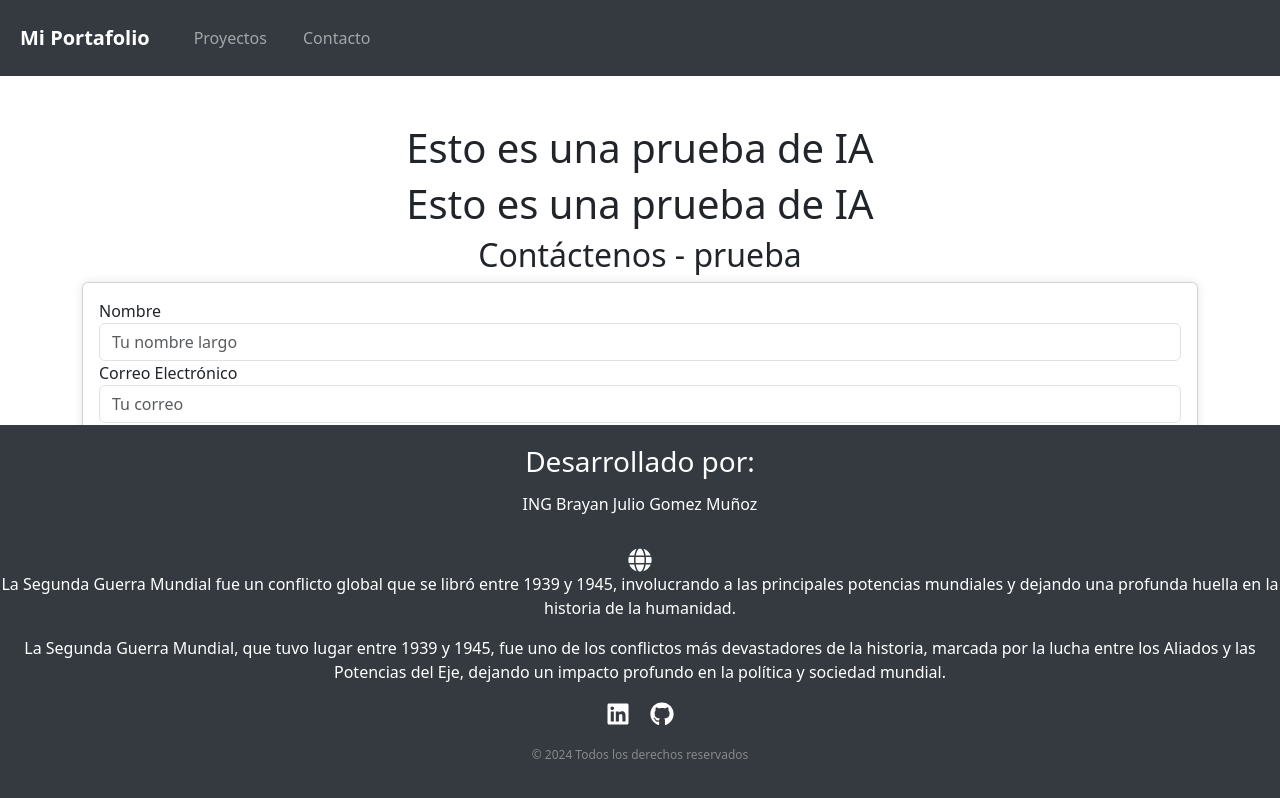
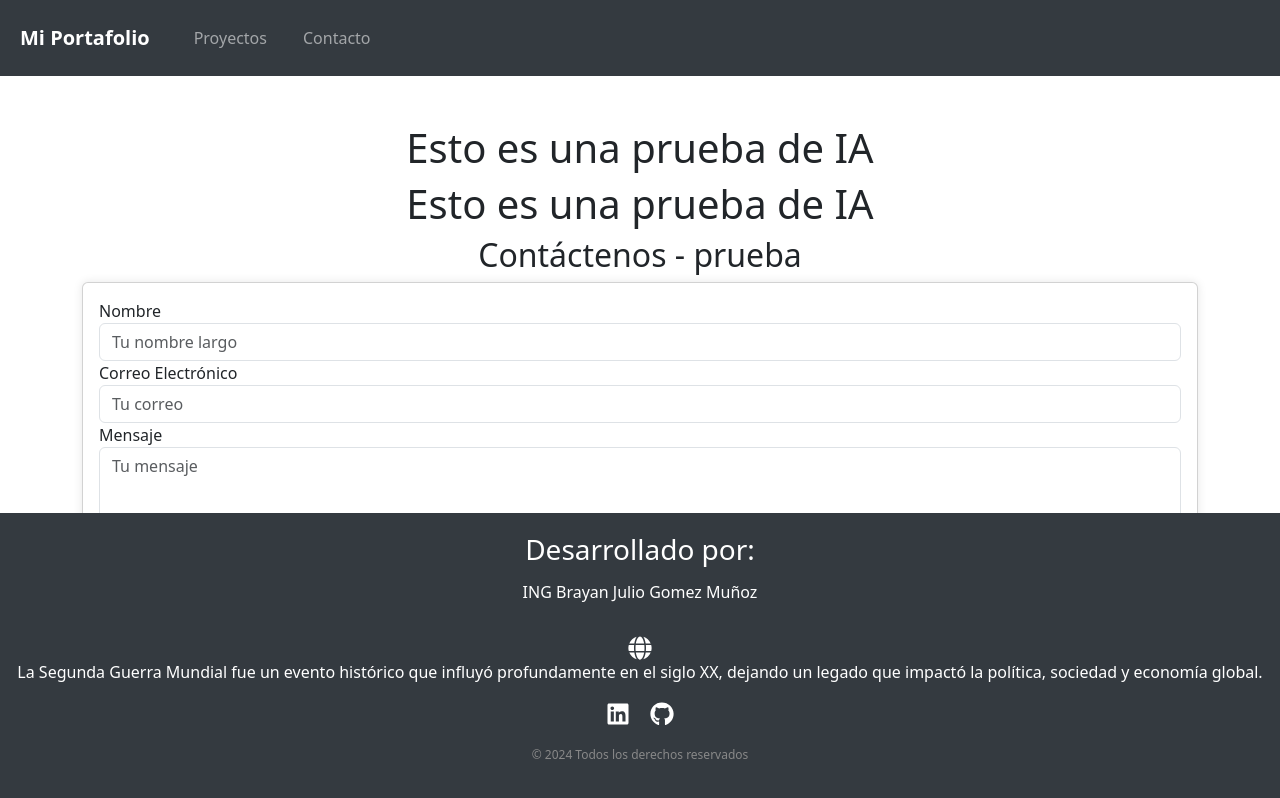
Before and after one commit to BrianGomezM/Example, a React (Create React App) app in the folder Cliente/: page /contacto in a window 1280 px wide. Built offline with nearby package versions, Linux system fonts and the light colour scheme.

Commit message:
Actualiza descripción histórica en la rama prueba

```diff
--- a/Cliente/src/components/Footer.js
+++ b/Cliente/src/components/Footer.js
@@ -11,22 +11,15 @@ const Footer = () => {
                     <a href="https://gomezdevportfolio.netlify.app/" target="_blank" rel="noopener noreferrer" aria-label="Portfolio">
                         <FaGlobe size={24} />
                     </a>
-                    <p>
+
 
                         <p>
-                            La Segunda Guerra Mundial fue un conflicto global que se libró entre 1939 y 1945,
-                            involucrando a las principales potencias mundiales y dejando una profunda huella en la
-                            historia de la humanidad.
-                        </p>
-                        <p>
-                            <p>
-                                La Segunda Guerra Mundial, que tuvo lugar entre 1939 y 1945, fue uno de los conflictos
-                                más devastadores de la historia, marcada por la lucha entre los Aliados y las Potencias
-                                del Eje, dejando un impacto profundo en la política y sociedad mundial.
-                            </p>
+                            La Segunda Guerra Mundial fue un evento histórico que influyó profundamente en el siglo XX,
+                            dejando un legado que impactó la política, sociedad y economía global.
                         </p>
 
-                    </p>
+
+
                     <a href="https://www.linkedin.com/in/brayan-julio-g%C3%B3mez-mu%C3%B1oz-b195b818b" target="_blank" rel="noopener noreferrer" aria-label="LinkedIn">
                         <FaLinkedin size={24} />
                     </a>
```
